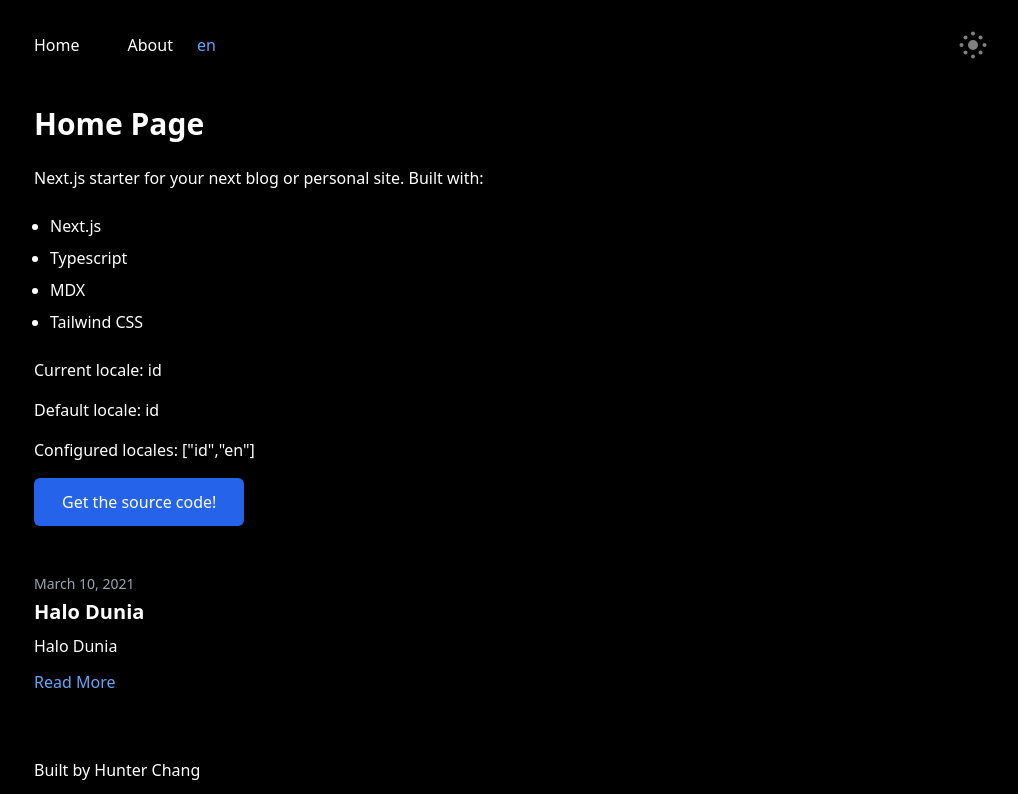
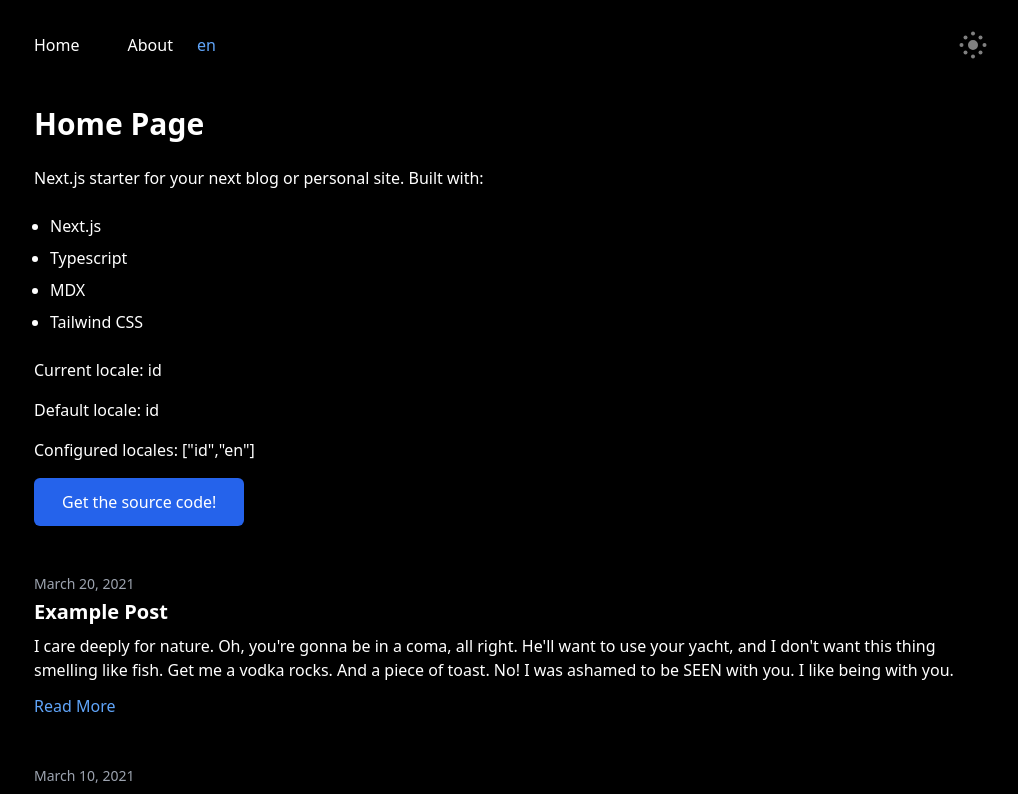
Before and after one commit to yasanugroho/silver-doodle, a Next.js app: page / in a window 1280 px wide. Shown: the top 794 px of the page, without its empty margins (126-1144 px from the left). Built offline with nearby package versions, Linux system fonts and the light colour scheme; what @tailwindcss/typography would draw is missing.

Commit message:
Enable multilang post list

```diff
--- a/lib/api.ts
+++ b/lib/api.ts
@@ -37,6 +37,8 @@ export function getPostBySlug(lang: 'en' | 'id', slug: string, fields: string[]
     }
   });
 
+  items.lang = lang;
+
   return items;
 }
 
--- a/pages/index.tsx
+++ b/pages/index.tsx
@@ -51,7 +51,7 @@ export const Index: React.FC<IndexProps> = ({ posts }) => {
           </h1>
           <p className="mb-3">{post.description}</p>
           <p>
-            <Link as={`/posts/${post.slug}`} href={`/posts/[slug]`}>
+            <Link as={`/posts/${post.slug}`} href={`/posts/[slug]`} locale={post.lang}>
               <a>Read More</a>
             </Link>
           </p>
@@ -62,10 +62,11 @@ export const Index: React.FC<IndexProps> = ({ posts }) => {
 };
 
 export const getStaticProps: GetStaticProps = async () => {
-  const posts = getAllPosts('id', ['date', 'description', 'slug', 'title']);
+  const enPosts = getAllPosts('en', ['date', 'description', 'slug', 'title']);
+  const idPosts = getAllPosts('id', ['date', 'description', 'slug', 'title']);
 
   return {
-    props: { posts },
+    props: { posts: [...enPosts, ...idPosts] },
   };
 };
 
--- a/types/post.ts
+++ b/types/post.ts
@@ -4,4 +4,5 @@ export type PostType = {
   image?: string;
   slug: string;
   title: string;
+  lang: string;
 };
```
